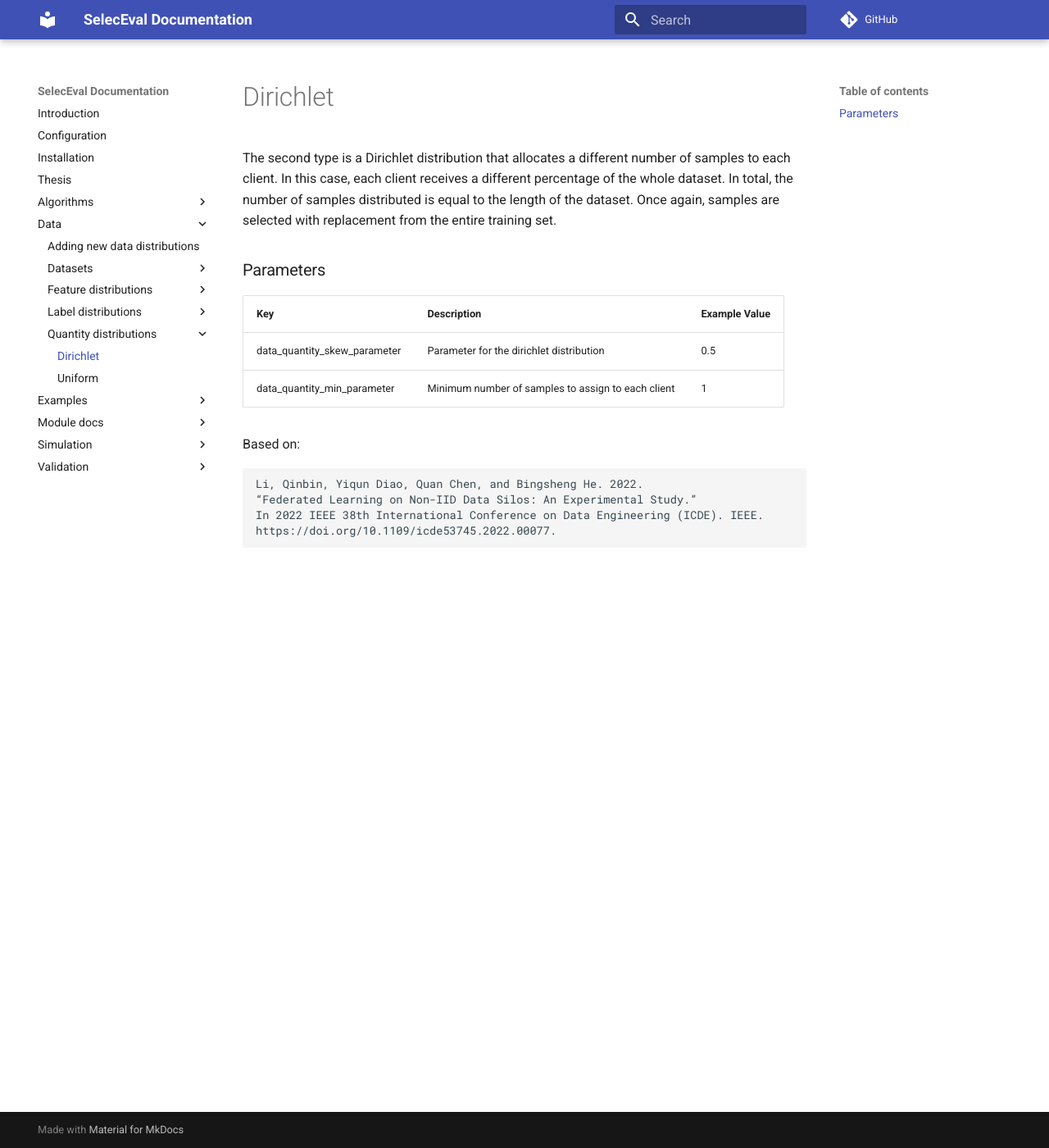
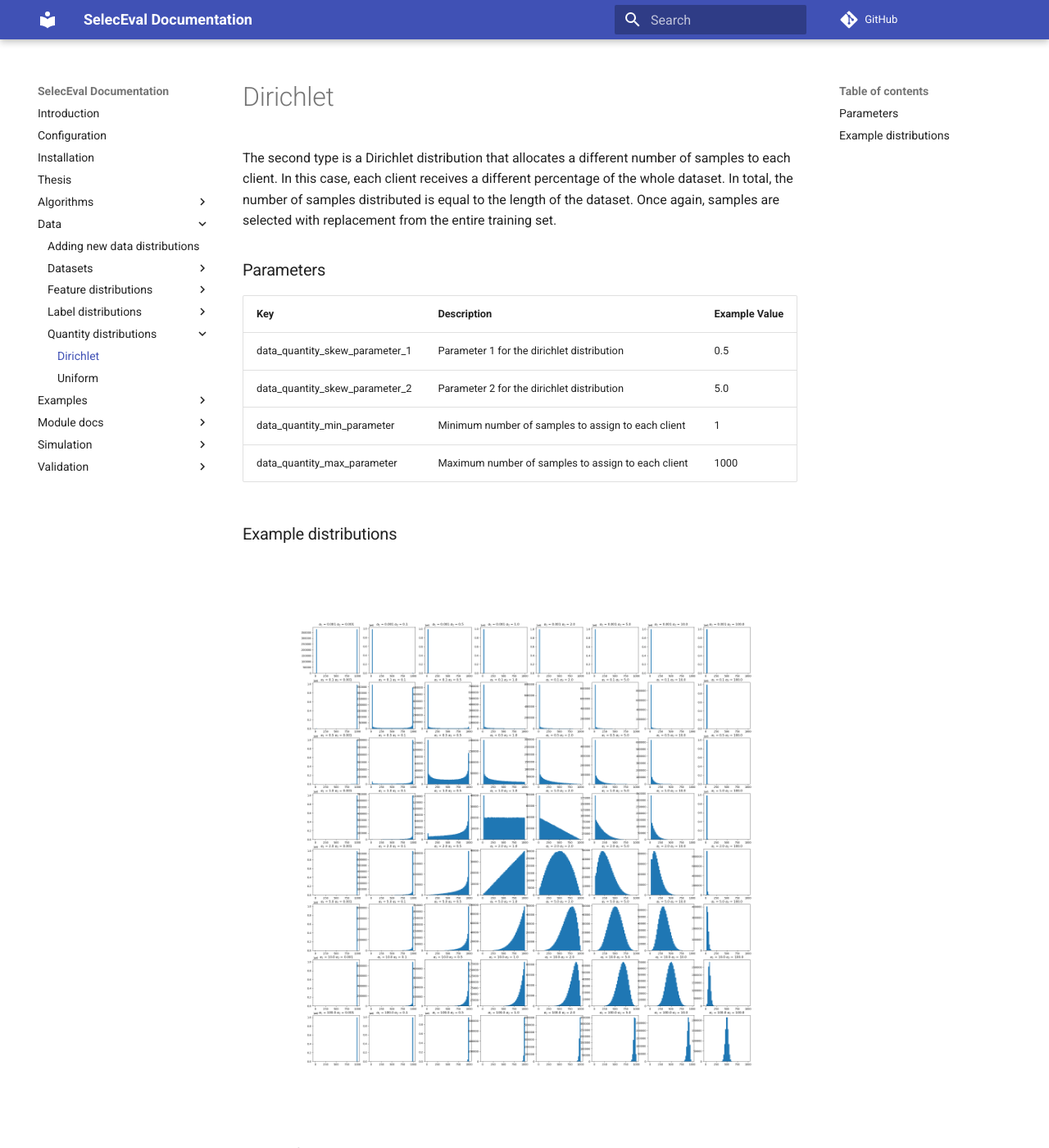
Before and after one commit to jsincn/SelecEval, an MkDocs documentation site: the page built from docs/data/quantity_distributions/dirichlet.md, in a window 1280 px wide and 1400 px high. Shown: the whole window at 82% size. Built offline with MkDocs 1.6.1 and Material for MkDocs 9.7.7, drawn with Linux system fonts in a browser that asks for light colours; comment, search, counter and statistics services are not loaded.

Commit message:
Introduced improved quantity distribution based on dirichlet distribution

````diff
--- a/docs/data/quantity_distributions/dirichlet.md
+++ b/docs/data/quantity_distributions/dirichlet.md
@@ -5,13 +5,18 @@ samples are selected with replacement from the entire training set.
 
 ### Parameters
 
-| Key                          | Description                                        | Example Value |
-|------------------------------|----------------------------------------------------|---------------|
-| data_quantity_skew_parameter | Parameter for the dirichlet distribution           | 0.5           |
-| data_quantity_min_parameter  | Minimum number of samples to assign to each client | 1             |
+| Key                            | Description                                        | Example Value |
+|--------------------------------|----------------------------------------------------|---------------|
+| data_quantity_skew_parameter_1 | Parameter 1 for the dirichlet distribution         | 0.5           |
+| data_quantity_skew_parameter_2 | Parameter 2 for the dirichlet distribution         | 5.0           |
+| data_quantity_min_parameter    | Minimum number of samples to assign to each client | 1             |
+| data_quantity_max_parameter    | Maximum number of samples to assign to each client | 1000          |
 
 
-Based on:
+### Example distributions
+![image](./plot.png)
+
+Adapted from:
 ```
 Li, Qinbin, Yiqun Diao, Quan Chen, and Bingsheng He. 2022.
 “Federated Learning on Non-IID Data Silos: An Experimental Study.”
--- a/seleceval/__init__.py
+++ /dev/null
@@ -1,3 +0,0 @@
-"""
-Main Seleceval package.
-"""
````
Also changed, not shown: docs/data/quantity_distributions/plot.png (added), 2 other files.
